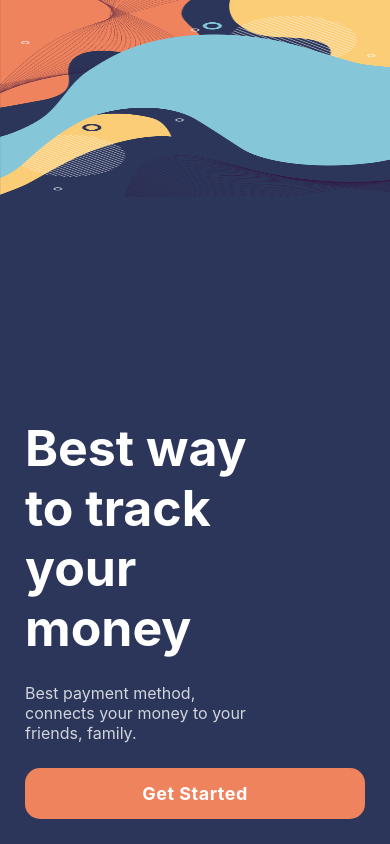
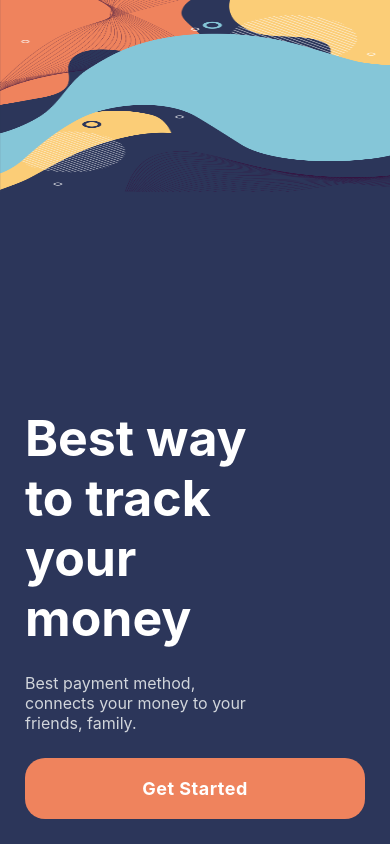
Before and after one commit to tothepointcode/stunning-waffle, a React Native app: screen / in a window 390 px wide. Built offline with nearby package versions, Linux system fonts and the light colour scheme.

Commit message:
feat: :construction: Regular button design updated.
Border radius modified.

```diff
--- a/components/Buttons/RegularButton.tsx
+++ b/components/Buttons/RegularButton.tsx
@@ -9,8 +9,8 @@ const ButtonView = styled.TouchableOpacity`
   align-items: center;
   background-color: ${colors.primary};
   width: 100%;
-  padding: 15px;
-  border-radius: 15px;
+  padding: 20px;
+  border-radius: 20px;
 `;
 
 const ButtonText = styled.Text`
```
